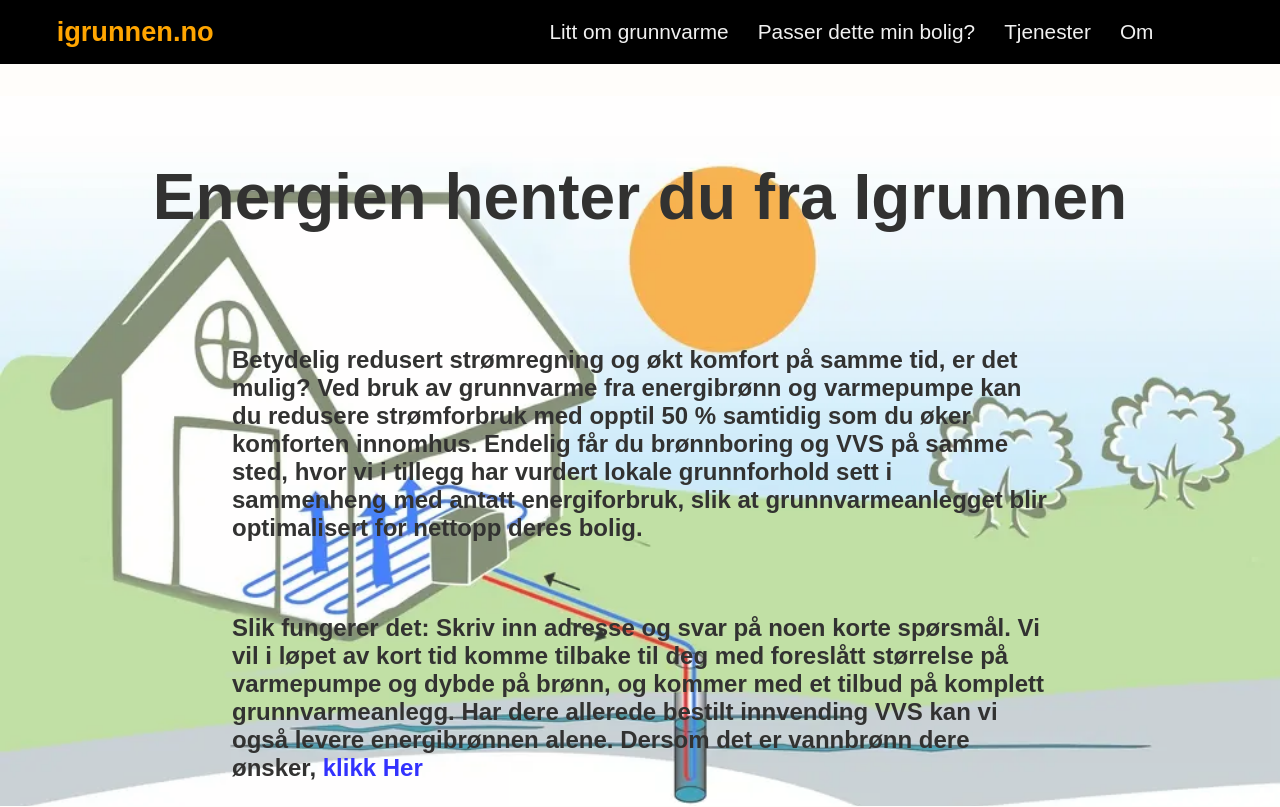
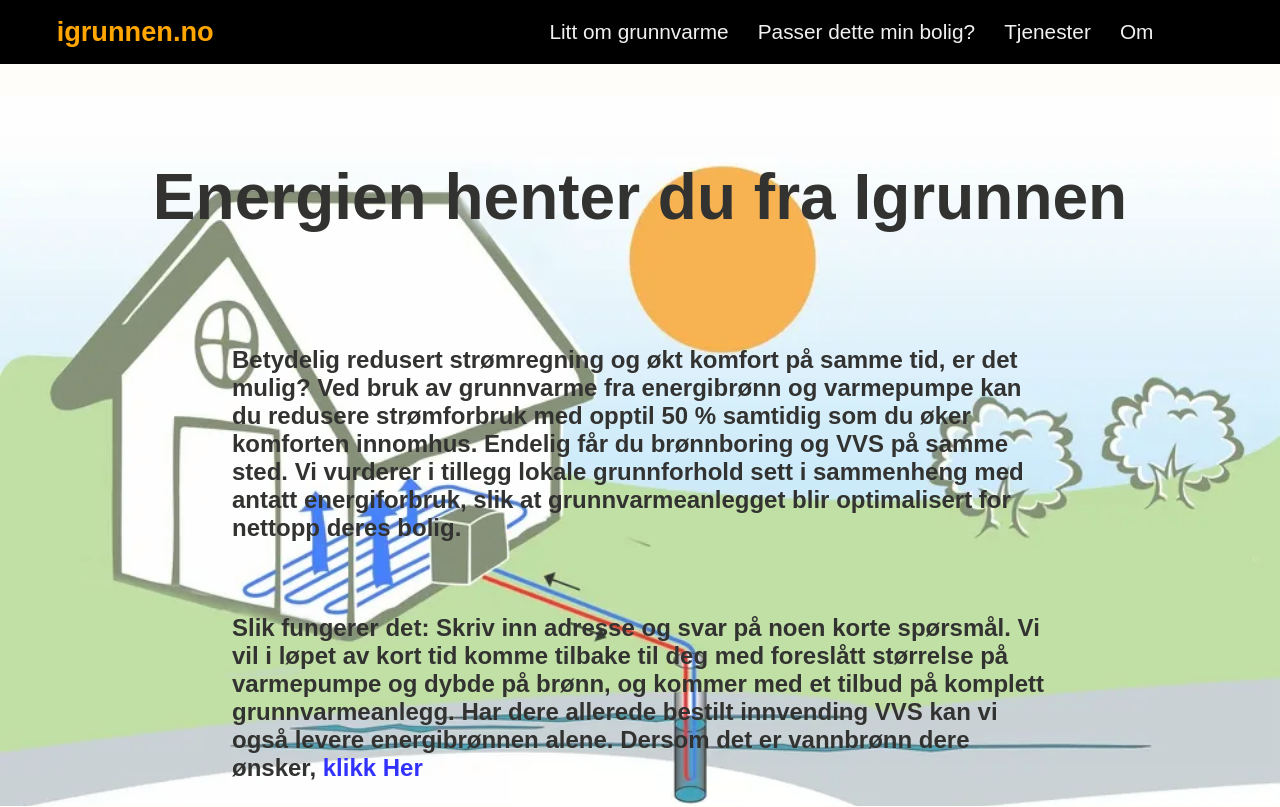
Before and after one commit to joar1/igrunn, a React (Create React App) app: page / in a window 1280 px wide. Shown: the top 807 px of the page. Built offline with nearby package versions, Linux system fonts and the light colour scheme.

Commit message:
intro edit

```diff
--- a/src/pages/Home.jsx
+++ b/src/pages/Home.jsx
@@ -21,8 +21,8 @@ function Home() {
 						Betydelig redusert strømregning og økt komfort på samme tid, er det
 						mulig? Ved bruk av grunnvarme fra energibrønn og varmepumpe kan du
 						redusere strømforbruk med opptil 50 % samtidig som du øker komforten
-						innomhus. Endelig får du brønnboring og VVS på samme sted, hvor vi i
-						tillegg har vurdert lokale grunnforhold sett i sammenheng med antatt
+						innomhus. Endelig får du brønnboring og VVS på samme sted. Vi
+						vurderer i tillegg lokale grunnforhold sett i sammenheng med antatt
 						energiforbruk, slik at grunnvarmeanlegget blir optimalisert for
 						nettopp deres bolig.
 					</StyledH2Intro>
```
Also changed, not shown: 7 other files (tests, documents, lock files or other folders).
